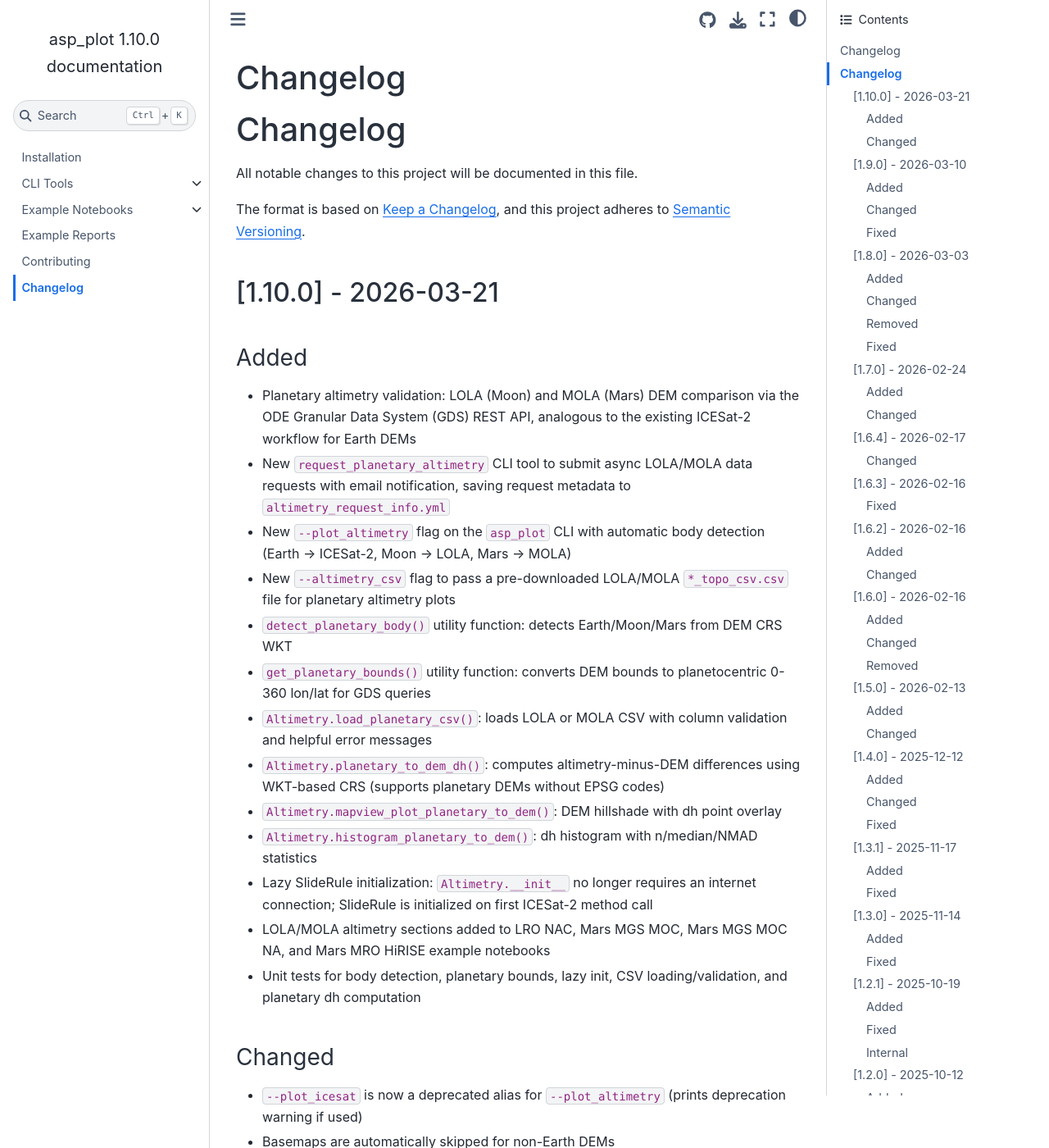
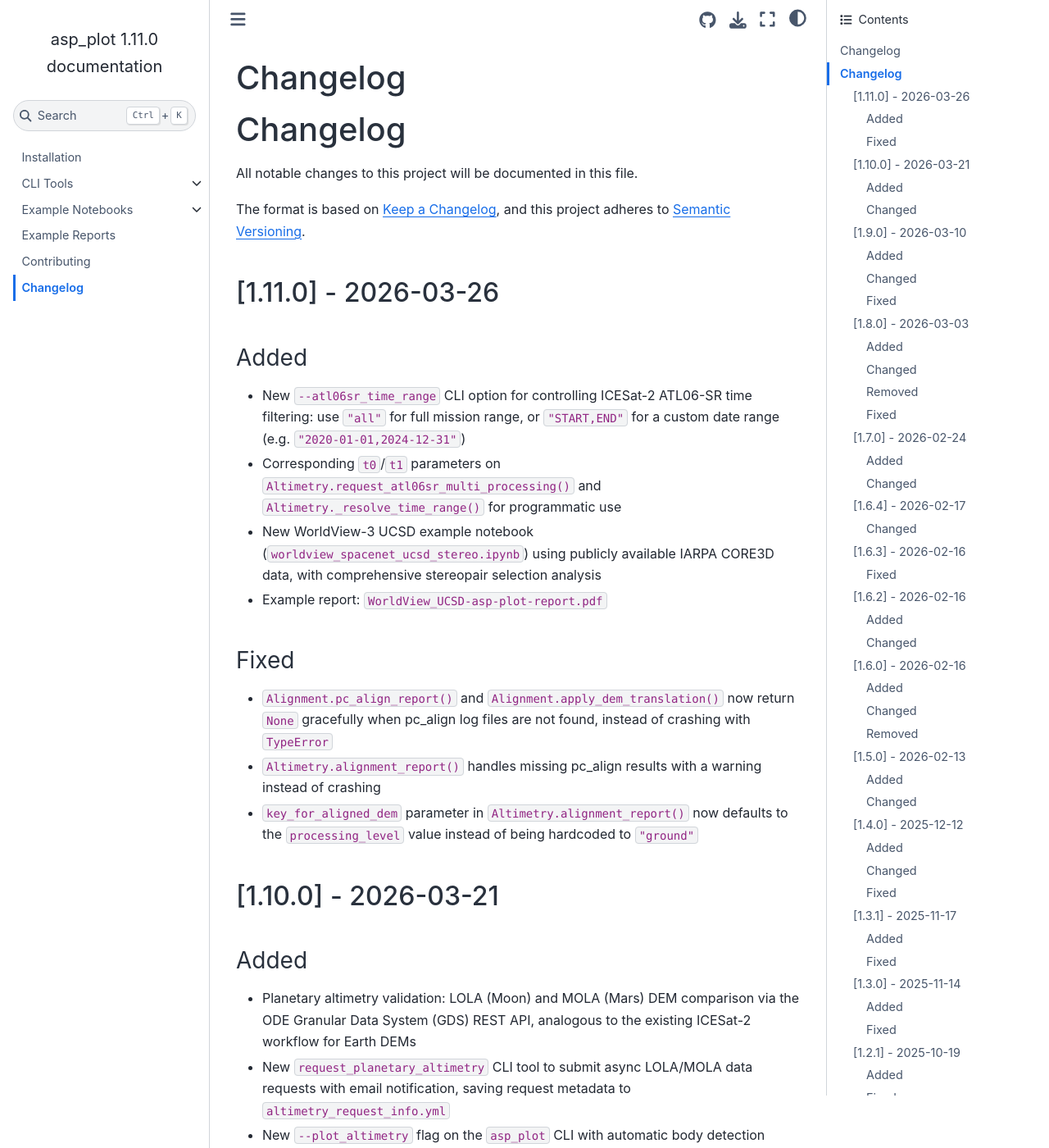
Before and after one commit to uw-cryo/asp_plot, a Sphinx documentation site: the page built from docs/changelog.md, in a window 1280 px wide and 1400 px high. Shown: the whole window at 82% size. Built offline with Sphinx 7.4.7 and the Sphinx Book theme 1.1.4, drawn with Linux system fonts in a browser that asks for light colours; pages that are not in the unit, such as notebooks, are missing from menus.

Commit message:
Prepare version bump

```diff
--- a/CHANGELOG.md
+++ b/CHANGELOG.md
@@ -4,6 +4,19 @@ All notable changes to this project will be documented in this file.
 
 The format is based on [Keep a Changelog](https://keepachangelog.com/en/1.0.0/),
 and this project adheres to [Semantic Versioning](https://semver.org/spec/v2.0.0.html).
+
+## [1.11.0] - 2026-03-26
+
+### Added
+- New `--atl06sr_time_range` CLI option for controlling ICESat-2 ATL06-SR time filtering: use `"all"` for full mission range, or `"START,END"` for a custom date range (e.g. `"2020-01-01,2024-12-31"`)
+- Corresponding `t0`/`t1` parameters on `Altimetry.request_atl06sr_multi_processing()` and `Altimetry._resolve_time_range()` for programmatic use
+- New WorldView-3 UCSD example notebook (`worldview_spacenet_ucsd_stereo.ipynb`) using publicly available IARPA CORE3D data, with comprehensive stereopair selection analysis
+- Example report: `WorldView_UCSD-asp-plot-report.pdf`
+
+### Fixed
+- `Alignment.pc_align_report()` and `Alignment.apply_dem_translation()` now return `None` gracefully when pc_align log files are not found, instead of crashing with `TypeError`
+- `Altimetry.alignment_report()` handles missing pc_align results with a warning instead of crashing
+- `key_for_aligned_dem` parameter in `Altimetry.alignment_report()` now defaults to the `processing_level` value instead of being hardcoded to `"ground"`
 
 ## [1.10.0] - 2026-03-21
 
--- a/pyproject.toml
+++ b/pyproject.toml
@@ -4,7 +4,7 @@ build-backend = "hatchling.build"
 
 [project]
 name = "asp_plot"
-version = "1.10.0"
+version = "1.11.0"
 license = {text = "BSD-3-Clause"}
 authors = [
   { name="Ben Purinton", email="purinton@uw.edu" },
```
Also changed, not shown: docs/cli/asp_plot.md (+6 -0 lines).
